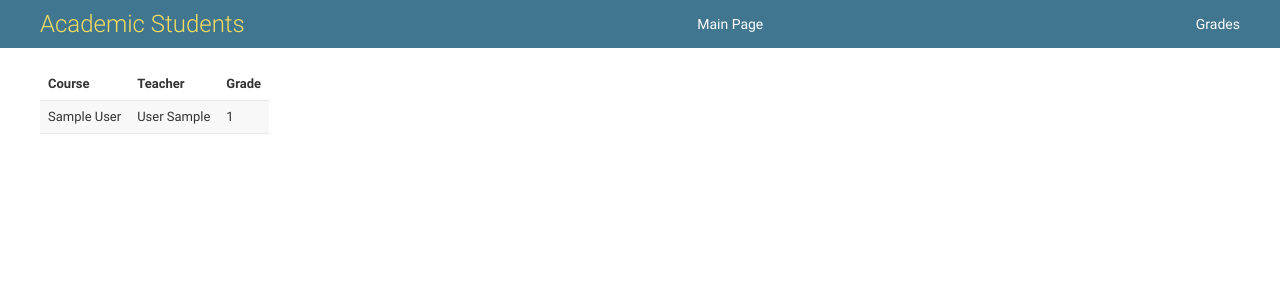
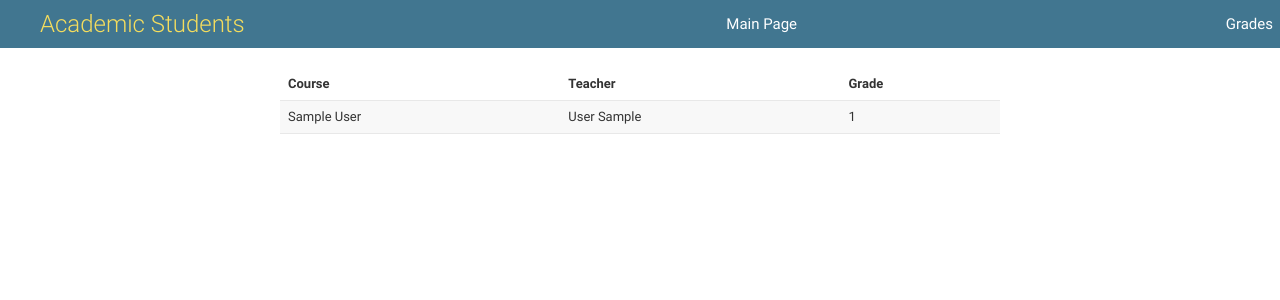
Before and after one commit to uifi95/SE2016, a Django app: template academic/StudentApp/templates/StudentApp/grades.html in a window 1280 px wide. Shown: the top 300 px of the page. Run offline with Django 3.2, Linux system fonts and the light colour scheme; the template is opened without the code that fills it: values that come from a table or form of the project are taken from there, others are empty; tables that the repository leaves empty hold one stand-in row (values such as "Sample post"); parts of the project's set-up code (start-up, migrations or seed data) failed here and were passed over.

Commit message:
Edited the StudentApp page. Merged migrations

```diff
--- /dev/null
+++ b/academic/StudentApp/static/StudentApp/style.css
@@ -0,0 +1,22 @@
+table {
+    width: 60%;
+    margin-left: 20%;
+    margin-right: 20%;
+}
+
+.menu {
+    margin-left: 7px;
+    margin-right: 7px;
+    font-size: 15px;
+}
+
+#menu {
+    position: relative;
+   left: 40px;
+}
+
+
+a:hover {
+    color: #E9D201;
+    text-decoration: none;
+}
--- a/academic/StudentApp/templates/StudentApp/base_site.html
+++ b/academic/StudentApp/templates/StudentApp/base_site.html
@@ -3,6 +3,7 @@
 {% block title %}Academic Students{% endblock %}
 
 {% block branding %}
+
 <h1 id="site-name"><a href="{% url 'StudentApp:main' %}">Academic Students</a></h1>
 {% endblock %}
 
--- a/academic/StudentApp/templates/StudentApp/grades.html
+++ b/academic/StudentApp/templates/StudentApp/grades.html
@@ -1,10 +1,14 @@
 {% extends "StudentApp/base_site.html" %}
 {% load i18n admin_static %}
+{% load staticfiles %}
 
+{% block extrahead %}
+    <link rel="stylesheet" type="text/css" href="{% static 'StudentApp/style.css' %}"/>
+{% endblock %}
 
 {% block nav-global %}
-    <a href="{% url 'StudentApp:main' %}">Main Page</a>
-    <a href="{% url 'StudentApp:grades' %}">Grades</a>
+    <a class="menu" id="menu" href="{% url 'StudentApp:main' %}">Main Page</a>
+    <a class="menu" id="menu" href="{% url 'StudentApp:grades' %}">Grades</a>
 {% endblock %}
 
 {% block content_title %}
@@ -13,6 +17,7 @@
 {% block breadcrumbs %}{% endblock %}
 
 {% block content %}
+    <link rel="stylesheet" type="text/css" href="{% static 'StudentApp/style.css' %}"/>
     <table>
         <tr>
             <th>Course</th>
--- a/academic/academic/settings.py
+++ b/academic/academic/settings.py
@@ -117,3 +117,7 @@ USE_TZ = True
 # https://docs.djangoproject.com/en/1.9/howto/static-files/
 
 STATIC_URL = '/static/'
+
+STATICFILES_DIRS = [
+    os.path.join(BASE_DIR, "/StudentApp/static"),
+]
```
Also changed, not shown: academic/StudentApp/templates/StudentApp/student_main.html (+6 -2 lines), academic/LoginApp/migrations/0005_auto_20160327_2209.py (added), academic/LoginApp/migrations/0011_merge.py (added).
